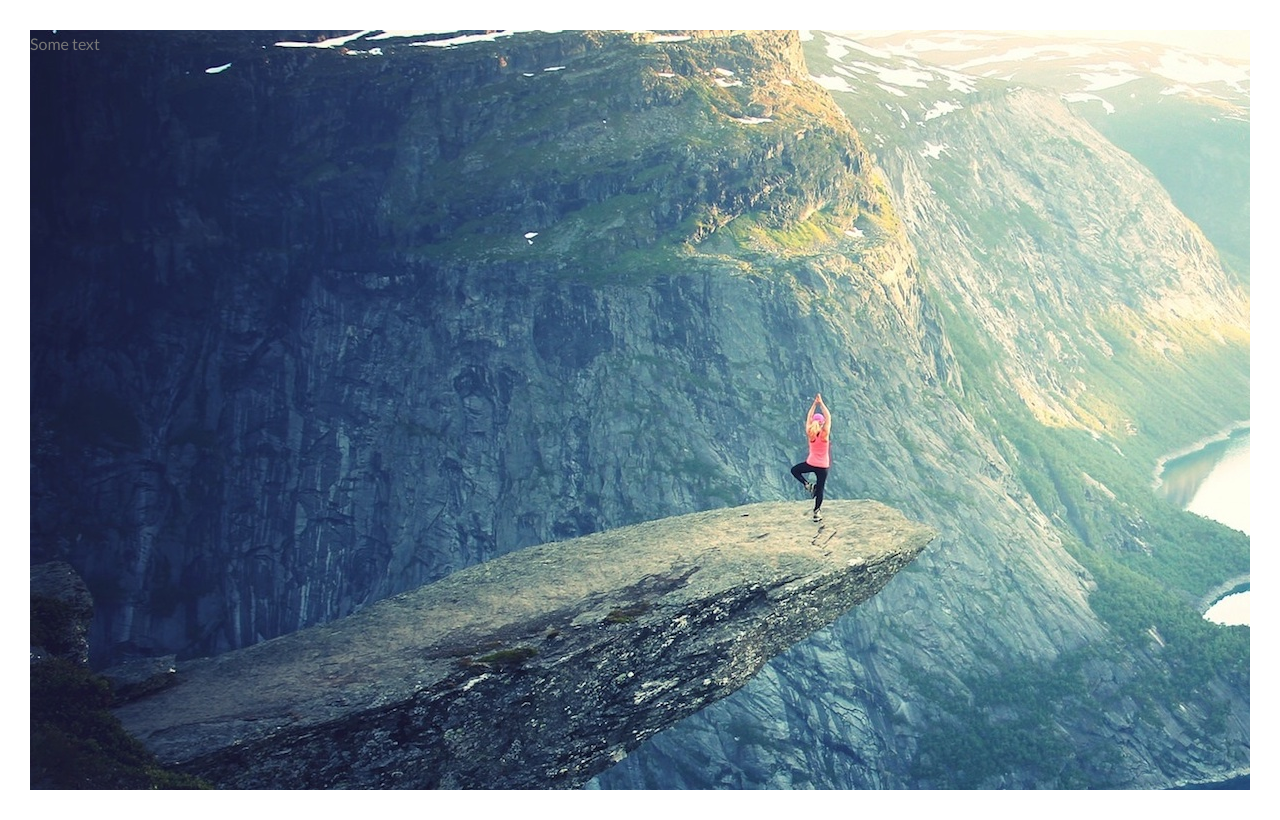
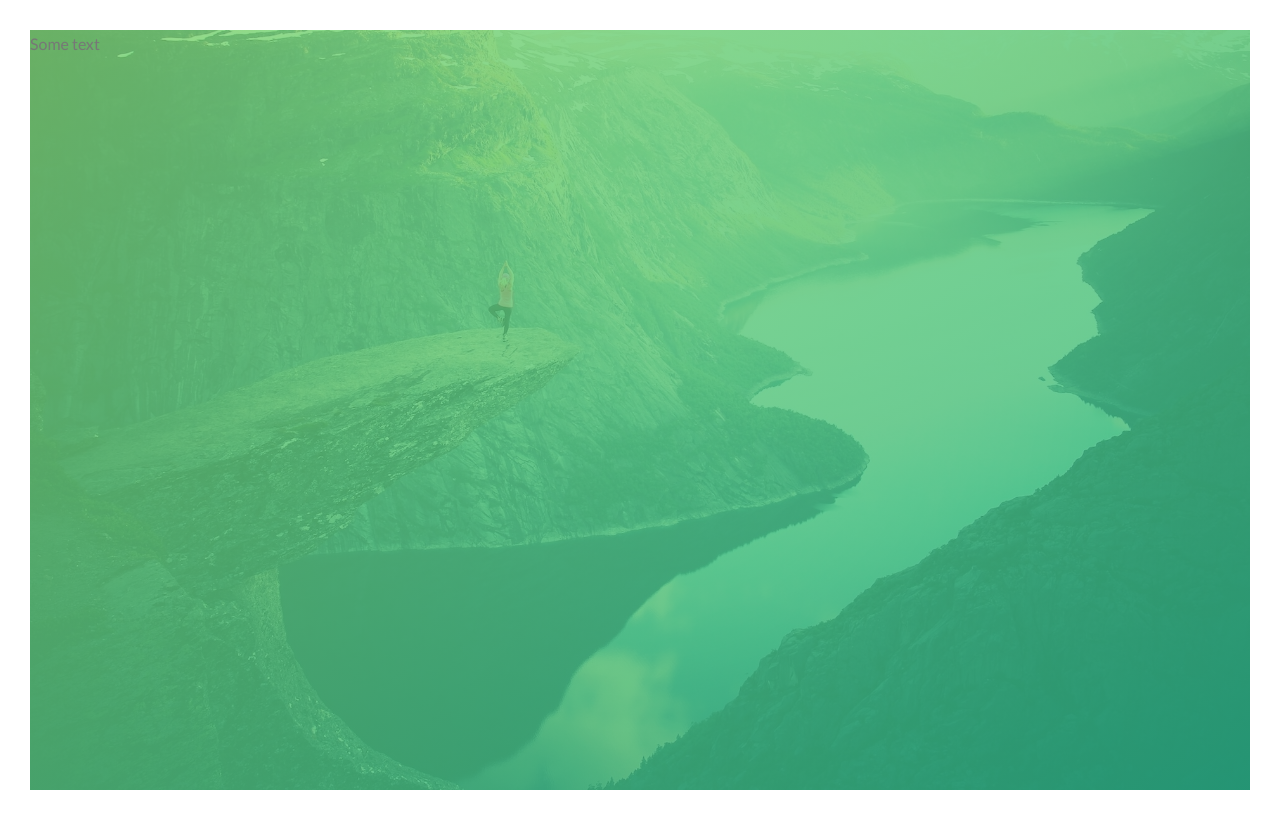
Before and after one commit to life423/Exploring-Natours-Advanced-CSS-SASS-A-Project-Optimized, a plain HTML site: page index.html in a window 1280 px wide. Drawn offline with Linux system fonts and the light colour scheme.

Commit message:
hero image has gradient

```diff
--- a/css/style.css
+++ b/css/style.css
@@ -24,5 +24,7 @@ body{
 
 .header{
     height: 95vh;
-    background-image: url(../img/hero.jpg);
+    background-image:linear-gradient(to right bottom,rgba(126, 213, 111, 0.8),rgba(40, 180, 133, 0.8)), url(../img/hero.jpg);
+    background-size: cover;
+    background-position: top;
 }
```
